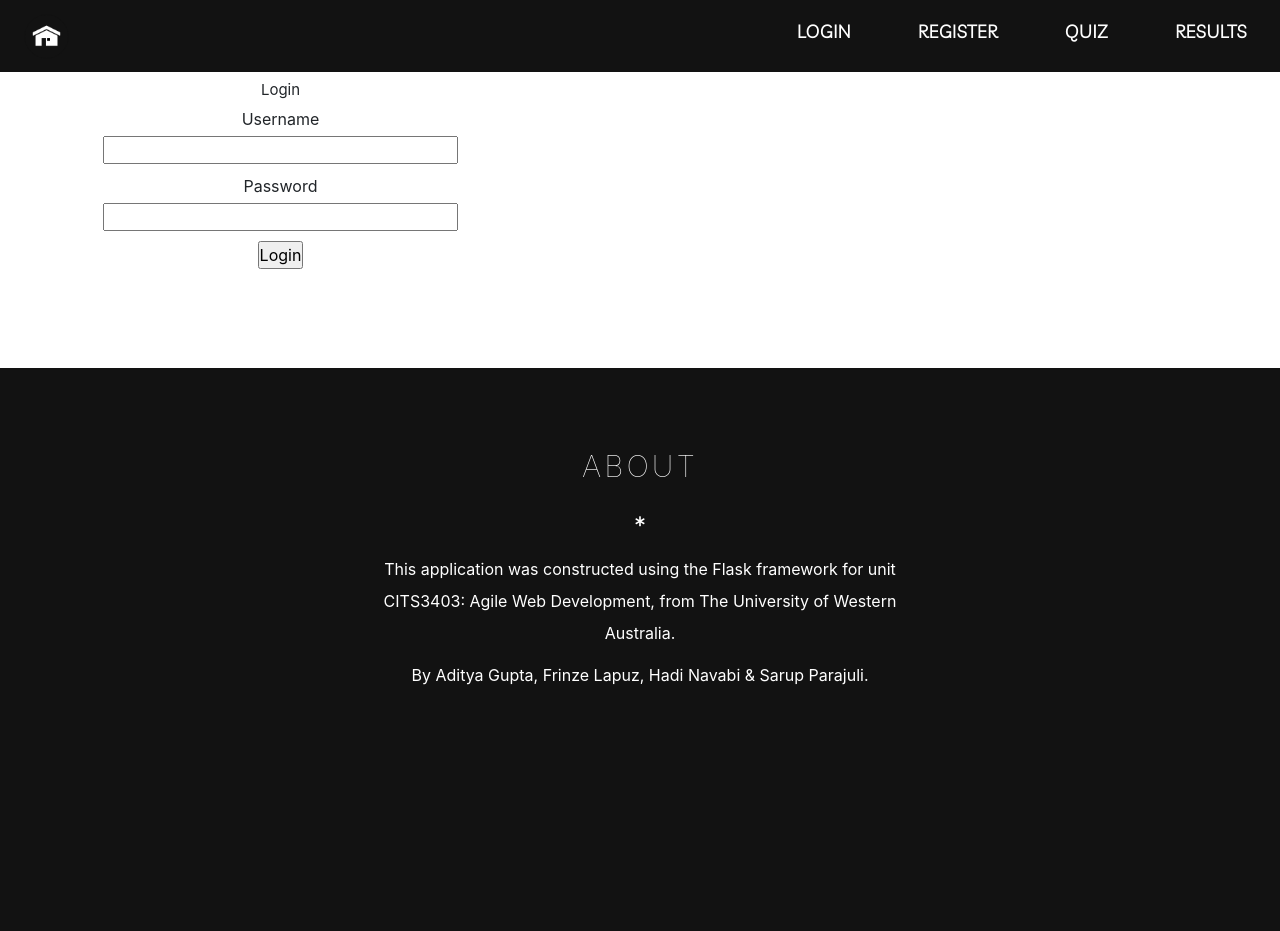
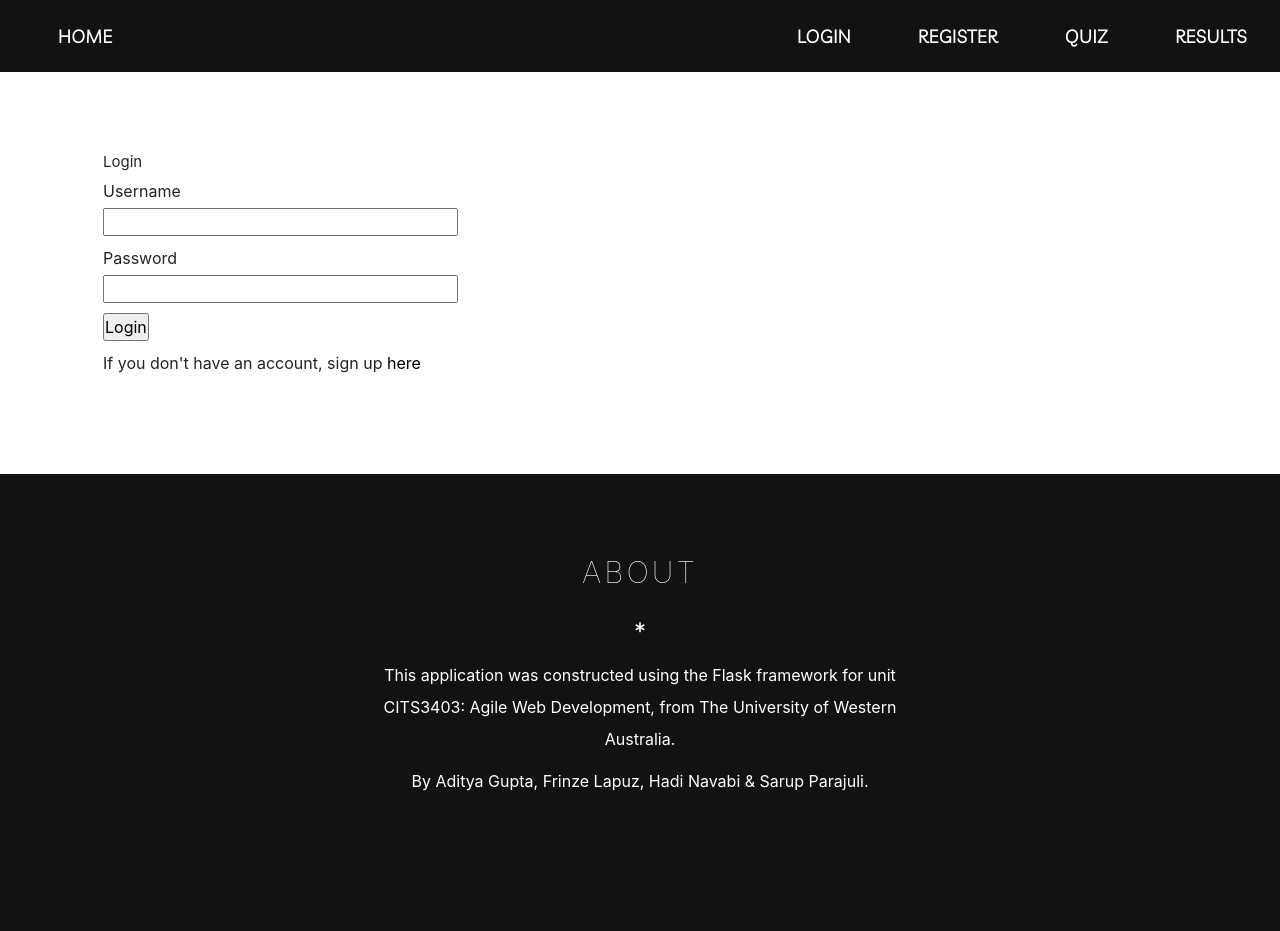
Before and after one commit to Spotimania/Spotimania, a Flask app: page /login in a window 1280 px wide. Before the commit the page ends 685 px from the top, so only its background shows below. Run offline with Flask 2, Linux system fonts and the light colour scheme; some libraries are stand-ins or nearby versions; some web fonts are replaced.

Commit message:
Changed some Aspects (see Description)
1. in header.css:
a) header is now using margin instead of positioning
b) .nav-list now has an all around margin of 0 so that the nav items are vertically centred.

2. the home icon have been reverted back to home text.

3. block home has been created in Layout.index and used in index.html.

4. Layout.html has been reverted back.

5. Login.html has been reverted back.

```diff
--- a/app/static/css/header.css
+++ b/app/static/css/header.css
@@ -2,9 +2,8 @@
 
 header{
     width: 100%;
-    position: absolute;
+    margin: 0; /* has been changed to margin so that <section> tag works/orients properly, Clear Cache to see it's effects */
     top: 0;
-    left: 0;
     z-index: 1;
     background: rgb(18, 18, 18);
 }
@@ -46,6 +45,7 @@ header{
     z-index: 1250;
     transform: translateX(-100%);
     transition: transform 0.5s;
+    margin: 0;
 }
 
 .nav::before{
@@ -98,18 +98,3 @@ header{
 .nav-link:hover{
     color: var(--secondary-font-color);
 }
-
-.sticky {
-    position: fixed;
-    top: 0;
-    width: 100%;
-    background: rgb(18, 18, 18);
-}
-
-.home-icon {
-    vertical-align: auto;
-    width: 45px;
-    height: 45px;
-    border-radius: 50%;
-    margin-right: 10px;
-}
--- a/app/templates/components/nav.html
+++ b/app/templates/components/nav.html
@@ -5,12 +5,11 @@
                 <i class="fas fa-bars"></i>
                 <i class="fas fa-times"></i>
             </div>
-            <a href="{{ url_for('index') }}"><img src="{{ url_for('static', filename='images/homeicon.png') }}" alt="Home" class="home-icon"></a>
-            <!-- <ul class="nav-list" style="vertical-align: auto;">
+            <ul class="nav-list">
                 <li class="nav-item">
                     <a href="{{ url_for('index') }}" class="nav-link">Home</a>
                 </li>
-            </ul> -->
+            </ul>
             <ul class="nav-list">
                 <li class="nav-item">
                     <a href="{{ url_for('login') }}" class="nav-link">Login</a>
--- a/app/templates/layout.html
+++ b/app/templates/layout.html
@@ -15,7 +15,15 @@
 		{% endfor %} {% endif %} {% endwith %}
 	</div>
 
-	{% block content%} {% endblock %}
+	{% block home%} {% endblock %}
+	<!-- Home Block can be Empty, to be used ONLY in Homepage (index.html) -->
+
+	<section>
+		<div class="container">
+			{% block content%} {% endblock %}
+			<!-- Content Block CANNOT be Empty -->
+		</div>
+	</section>
 
 	{% include 'components/footer.html' %}
 </body>
--- a/app/templates/login.html
+++ b/app/templates/login.html
@@ -2,9 +2,6 @@
 
 {% block content %}
 
-<section class="home-intro">
-	<div class="container">
-		<div class = intro-info>
 <form name="login" action="" method="POST" novalidate>
 	<fieldset class="form-group">
 		<legend>{{title}}</legend>
@@ -26,10 +23,8 @@
 		<p>
 			{{form.submit()}}
 		</p>
+		<p>If you don't have an account, sign up <a href="{{url_for('register')}}">here</a></p>
 	</fieldset>
 </form>
-		</div>
-	</div>
-</section>
 
 {% endblock %}
```
Also changed, not shown: app/templates/index.html (+4 -4 lines), app/static/images/homeicon.png (deleted). Lines whose indentation alone changed are shown as unchanged.
